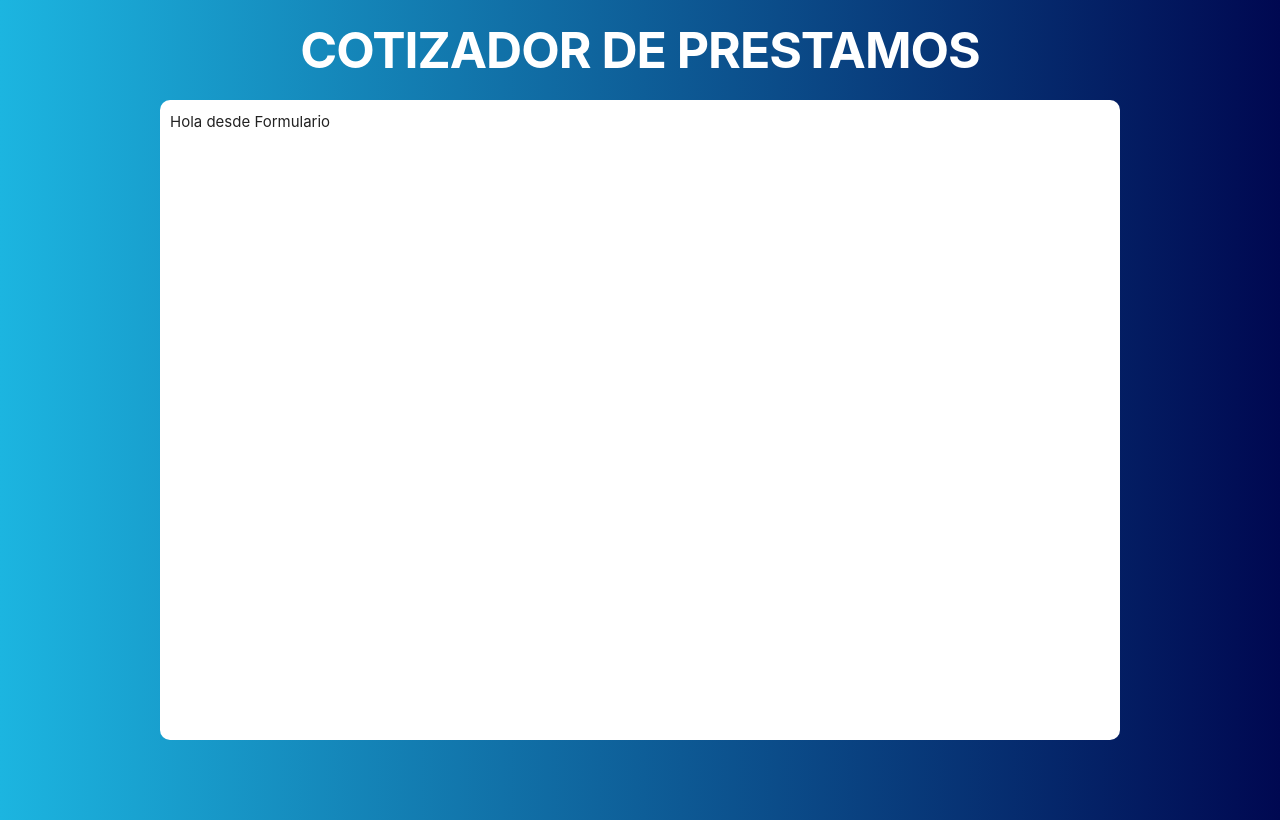
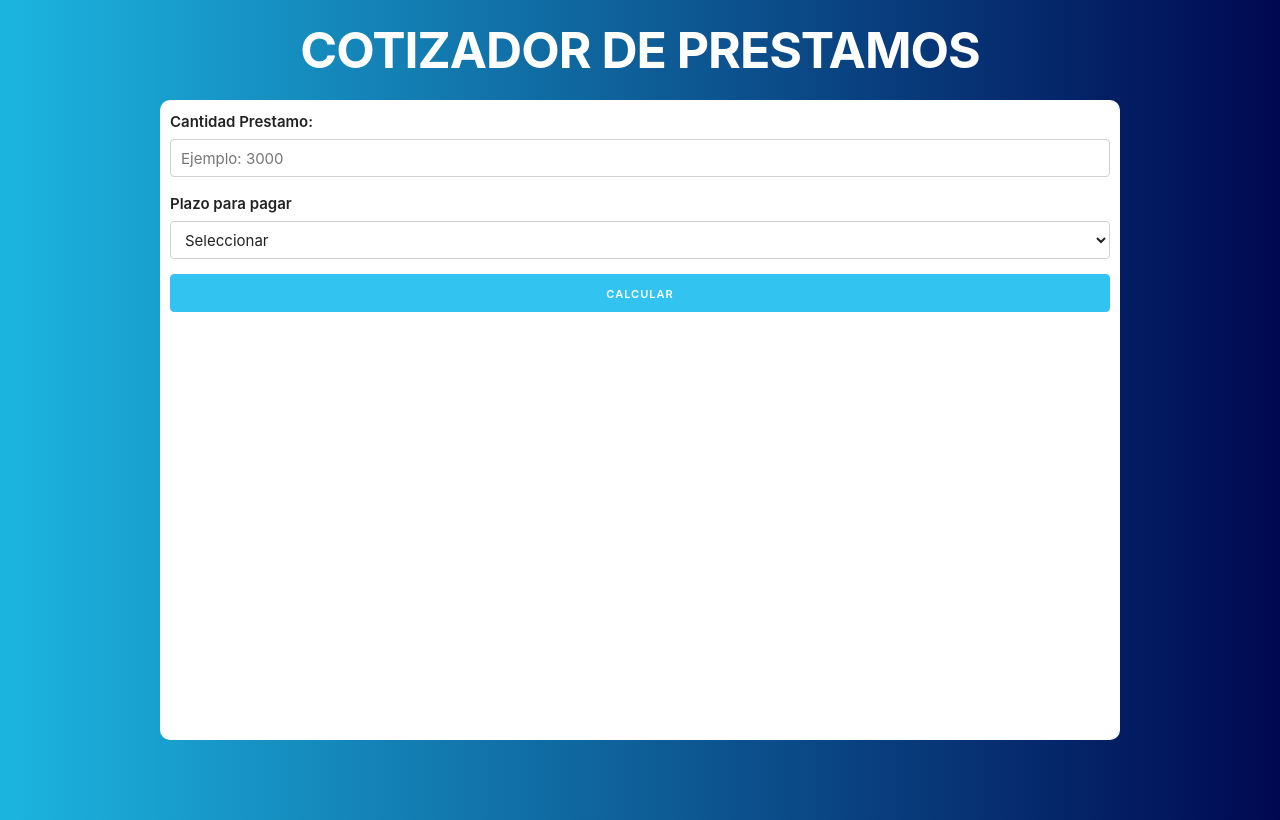
Before and after one commit to jorgebarcos/prestamos-react, a React (Create React App) app: page / in a window 1280 px wide. Built offline with nearby package versions, Linux system fonts and the light colour scheme.

Commit message:
Creando el Formulario

```diff
--- a/src/componentes/Formulario.js
+++ b/src/componentes/Formulario.js
@@ -3,7 +3,27 @@ import React, { Component } from 'react';
 class Formulario extends Component {
 	state = {};
 	render() {
-		return <p>Hola desde Formulario</p>;
+		return (
+			<form>
+				<div>
+					<label>Cantidad Prestamo:</label>
+					<input type="number" name="cantidad" className="u-full-width" placeholder="Ejemplo: 3000" />
+				</div>
+				<div>
+					<label>Plazo para pagar</label>
+					<select name="plazo" className="u-full-width">
+						<option value="">Seleccionar</option>
+						<option value="3">3 Meses</option>
+						<option value="">6 Meses</option>
+						<option value="">12 Meses</option>
+						<option value="">24 Meses</option>
+					</select>
+				</div>
+				<div>
+					<input type="submit" value="Calcular" className="u-full-width button-primary" />
+				</div>
+			</form>
+		);
 	}
 }
 
```
